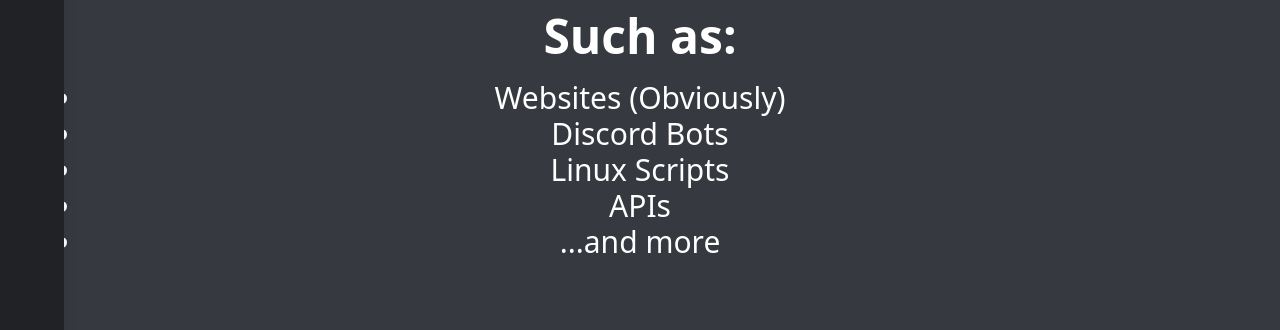
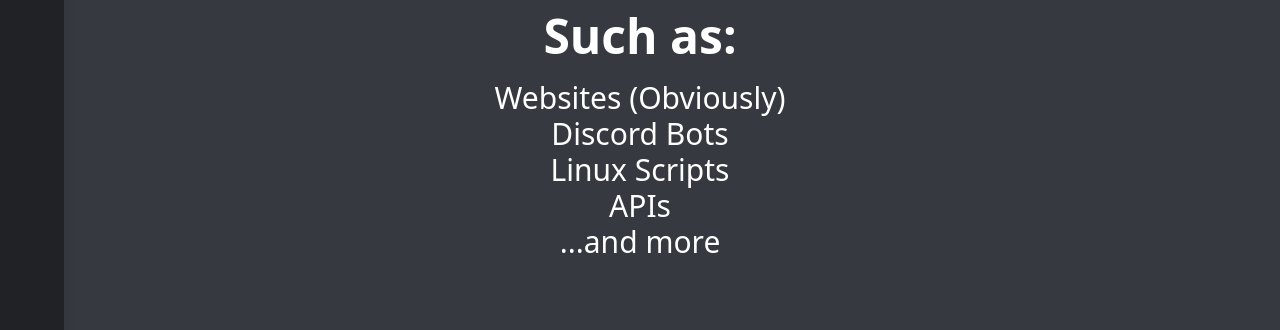
Before and after one commit to mazylol/newfolio, a Next.js app: page / in a window 1280 px wide. Shown: the part 388-718 px from the top of the page. Built offline with nearby package versions, Linux system fonts and the light colour scheme.

Commit message:
remove bullets

```diff
--- a/pages/index.tsx
+++ b/pages/index.tsx
@@ -28,7 +28,7 @@
           </p>
           <div className="text-white">
             <p className="text-5xl font-bold">Such as:</p>
-            <ul className="p-5 text-3xl list-disc">
+            <ul className="p-5 text-3xl">
               <li>Websites (Obviously)</li>
               <li>Discord Bots</li>
               <li>Linux Scripts</li>
```
